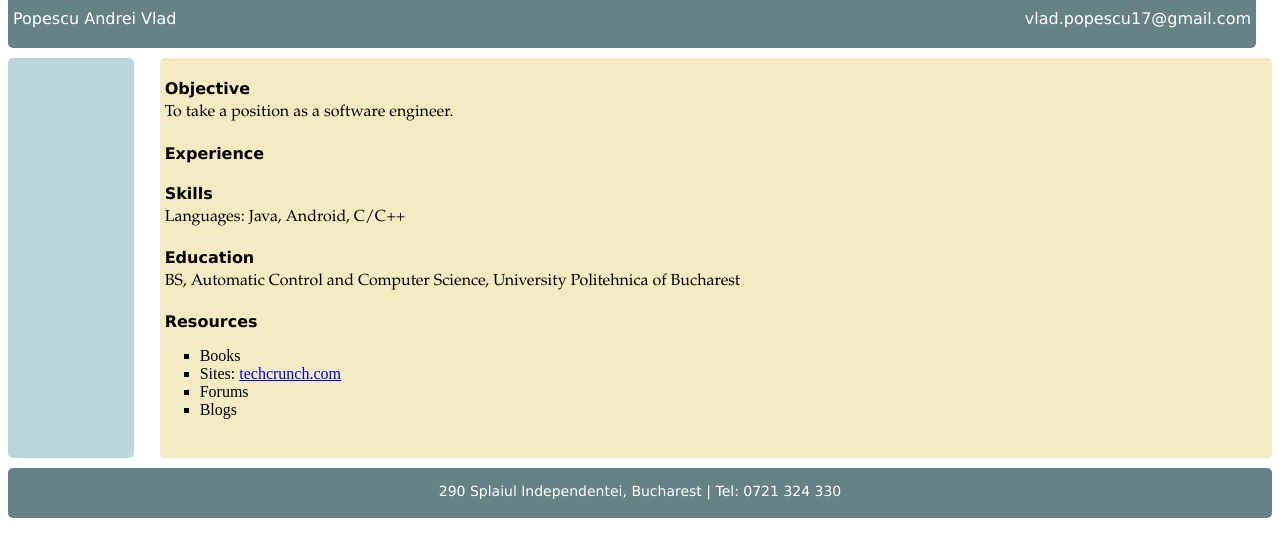
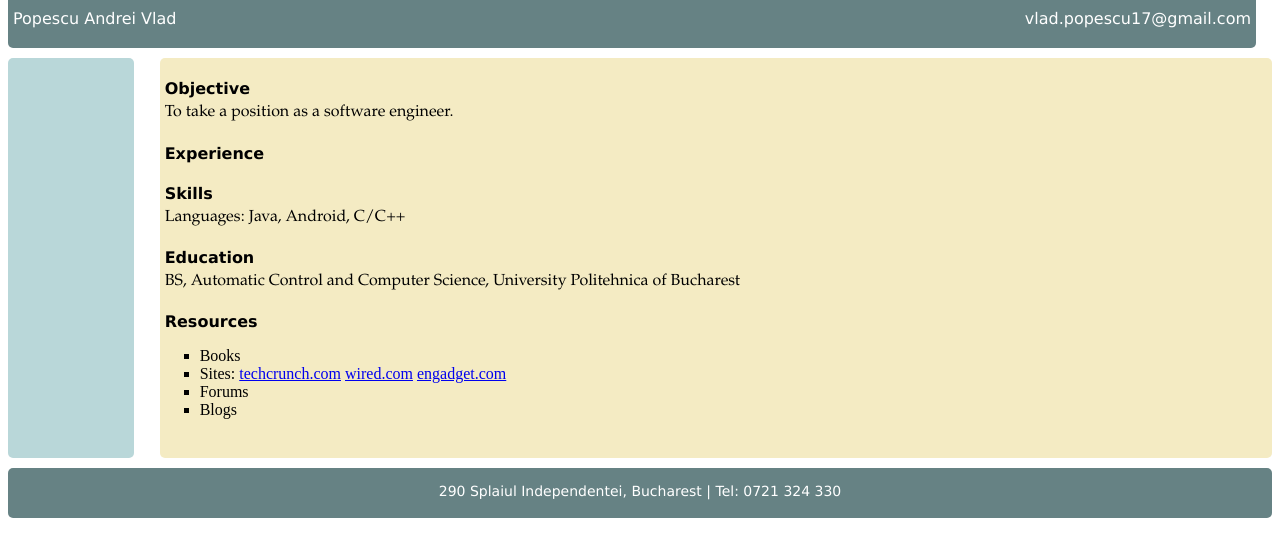
Before and after one commit to vladandreip/vladandreip.github.io, a plain HTML site: page index.html in a window 1280 px wide. Drawn offline with Linux system fonts and the light colour scheme.

Commit message:
Update index.html

```diff
--- a/index.html
+++ b/index.html
@@ -21,7 +21,11 @@
 			<h4>Resources</h4>
 			<ul>
 				<li>Books</li>
-				<li>Sites: <a href="https://techcrunch.com/">techcrunch.com</a></li>
+				<li>Sites:
+					<a href="https://techcrunch.com/">techcrunch.com</a>
+					<a href="https://www.wired.com/">wired.com</a>
+					<a href="https://www.engadget.com/">engadget.com</a>
+				</li>
 				<li>Forums</li>
 				<li>Blogs</li>
 			</ul>
```
